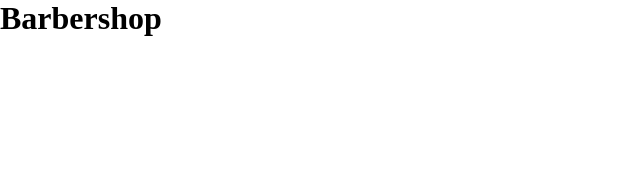
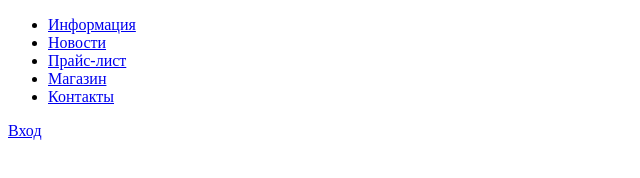
Before and after one commit to Zellar/layoutpractice, a plain HTML site: page index.html in a window 1280 px wide. Shown: the whole page, without its empty margins (0-640 px from the left). Drawn offline with Linux system fonts and the light colour scheme.

```diff
--- a/index.html
+++ b/index.html
@@ -1,18 +1,23 @@
 <!DOCTYPE html>
-<html lang="en">
+<html lang="ru">
 <head>
     <meta charset="UTF-8">
     <meta http-equiv="X-UA-Compatible" content="IE=edge">
     <meta name="viewport" content="width=device-width, initial-scale=1.0">
-    <title>Barberchop</title>
-    <style>
-        * {
-            margin: 0;
-            padding: 0;
-        }
-    </style>
+    <title>Барбершоп "Бородинский"</title>
 </head>
 <body>
-    <h1>Barbershop</h1>
+    <header>
+        <nav>
+            <ul>
+                <li><a href="blank.html">Информация</a></li>
+                <li><a href="blank.html">Новости</a></li>
+                <li><a href="price.html">Прайс-лист</a></li>
+                <li><a href="catalog.html">Магазин</a></li>
+                <li><a href="blank.html">Контакты</a></li>
+            </ul>
+            <a href="blank.html">Вход</a>
+        </nav>
+    </header>
 </body>
 </html>
```
Also changed, not shown: css/style.css (renamed from style.css), img/index-logo.svg (added).
